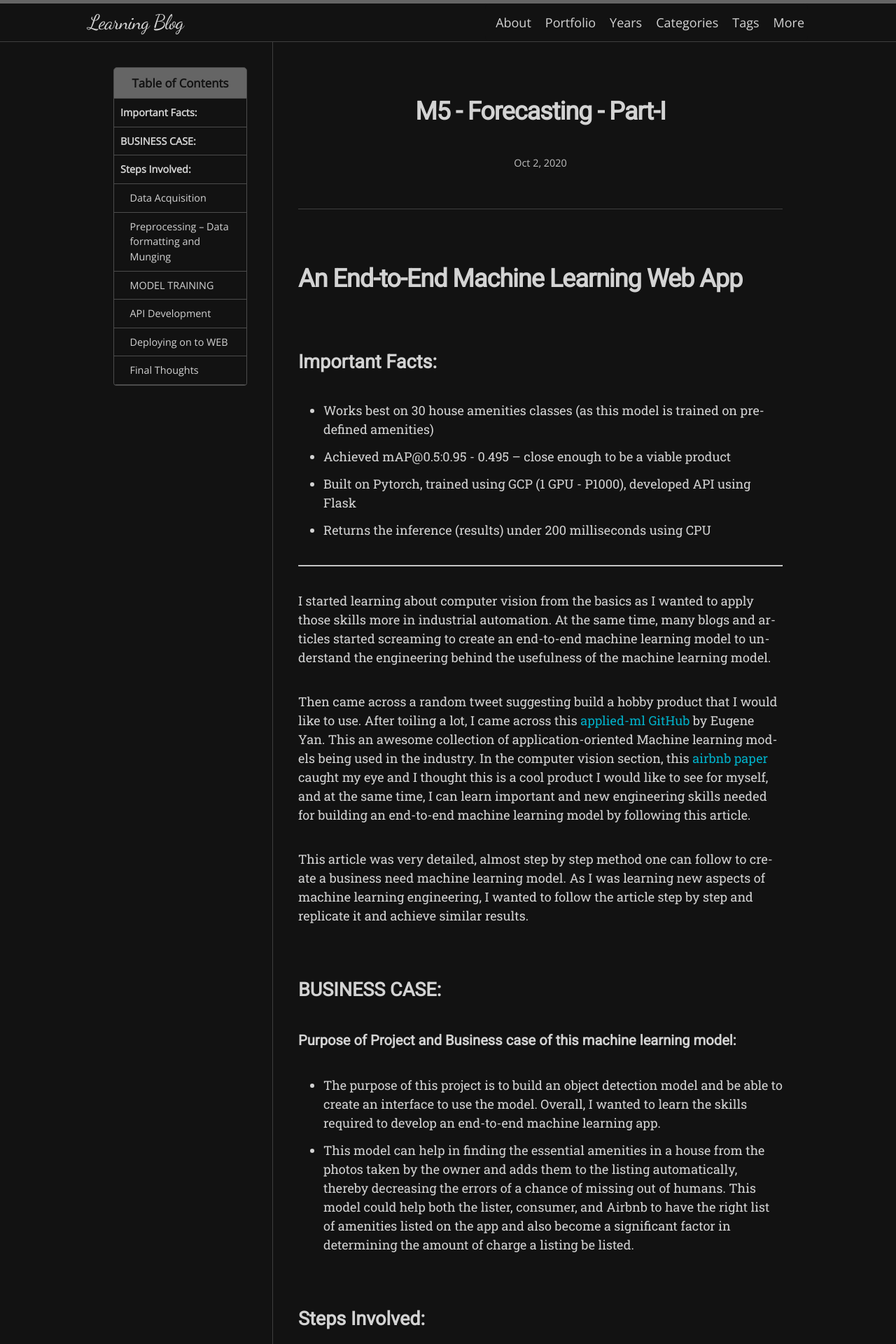
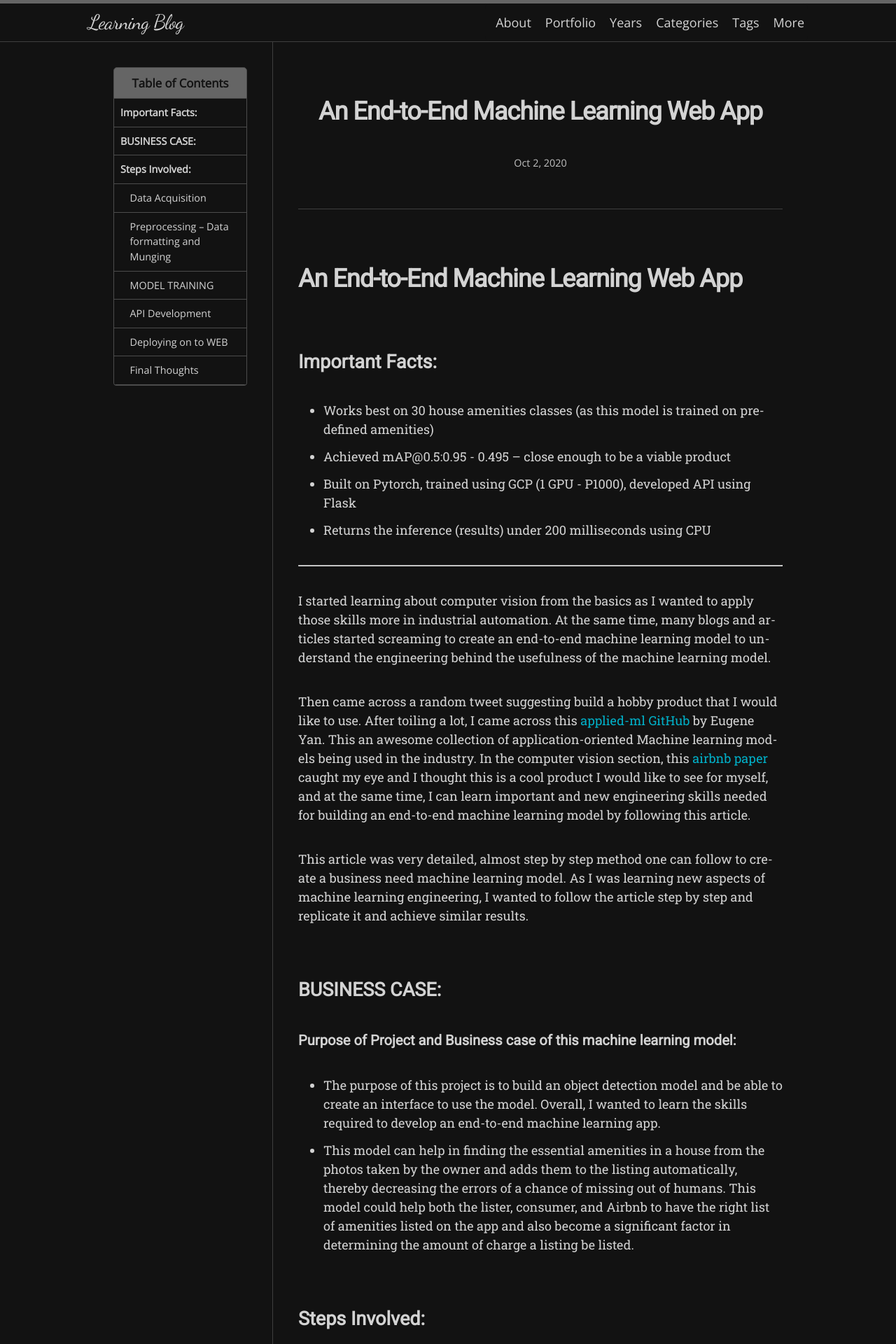
Before and after one commit to srujanreddyj/blog, a Jekyll site: the page built from _posts/2020-10-02-airbnb.md, in a window 1280 px wide. Shown: the top 1920 px of the page at 70% size. Built offline with Jekyll 4.4.1, drawn with Linux system fonts in a browser that asks for light colours; nearby versions of some CDN libraries; some web fonts are replaced.

Commit message:
Update 2020-10-02-airbnb.md

```diff
--- a/_posts/2020-10-02-airbnb.md
+++ b/_posts/2020-10-02-airbnb.md
@@ -1,7 +1,7 @@
 ---
 layout: post
 toc: true
-title: "M5 - Forecasting - Part-I"
+title: "An End-to-End Machine Learning Web App"
 categories: learnings
 tags: [markdown, object-detection, deep-learning, engineering, GCP, computer-vision]
 ---
```
